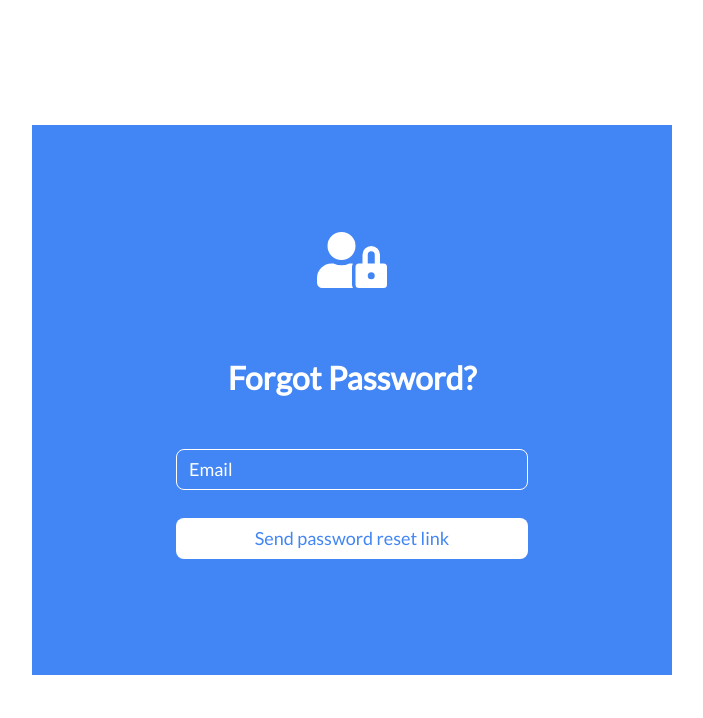
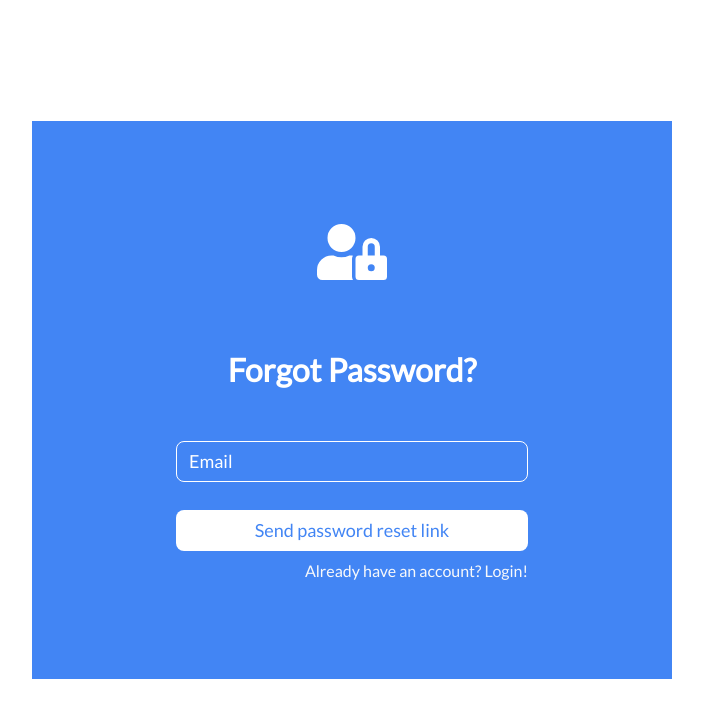
Before and after one commit to katiakovalchuk/event-app, a React (Create React App) app: page /recovery in a window 1280 px wide. Shown: the top 718 px of the page, without its empty margins (288-991 px from the left). Built offline with nearby package versions, Linux system fonts and the light colour scheme; no server answers.

Commit message:
add login link

```diff
--- a/src/components/PasswordRecovery/index.jsx
+++ b/src/components/PasswordRecovery/index.jsx
@@ -1,5 +1,5 @@
 import {useEffect, useState} from "react";
-import {useNavigate} from "react-router-dom";
+import {Link, useNavigate} from "react-router-dom";
 import {IconContext} from "react-icons";
 import {FaUserLock} from "react-icons/fa";
 
@@ -61,7 +61,7 @@ const PasswordRecovery = () => {
                             </IconContext.Provider>
                         </div>
                         <form
-                            className="d-flex flex-column py-5 px-4 align-items-center text-center text-white"
+                            className="d-flex flex-column pt-5 px-4 align-items-center text-center text-white"
                             onSubmit={handleSubmit}
                         >
                             <h2 className="fw-bold mb-5">Forgot Password?</h2>
@@ -75,12 +75,15 @@ const PasswordRecovery = () => {
                                 onChange={handleEmailChange}
                             />
                             <button
-                                className="Recovery-btn btn w-100 mt-1 mb-3 rounded-3"
+                                className="Recovery-btn btn w-100 mt-1 mb-2 rounded-3"
                                 type="submit"
                             >
                                 Send password reset link
                             </button>
                         </form>
+                        <div className="text-end px-4 pb-5" onClick={hideToast}>
+                            <Link className="link-light text-decoration-none" to="/login">Already have an account? Login!</Link>
+                        </div>
                     </div>
                 </div>
             </div>
```
